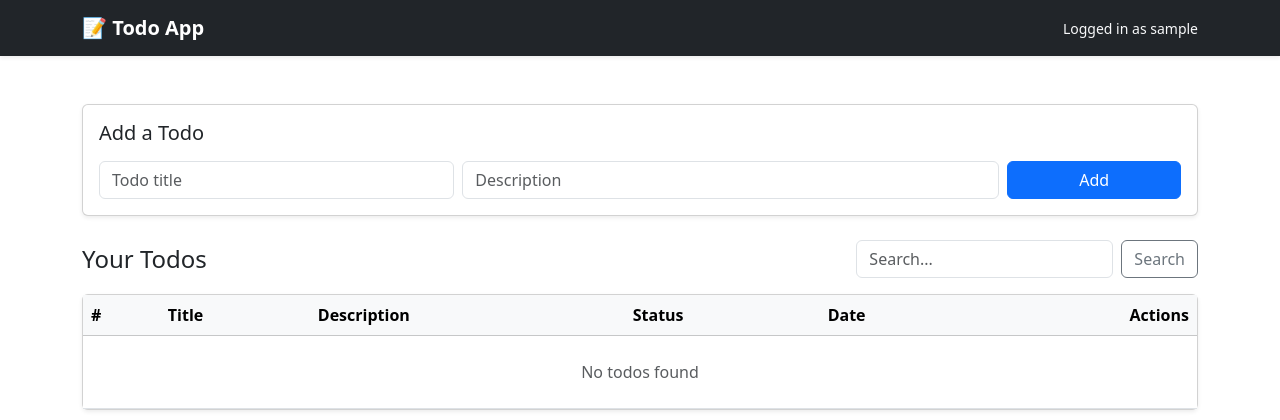
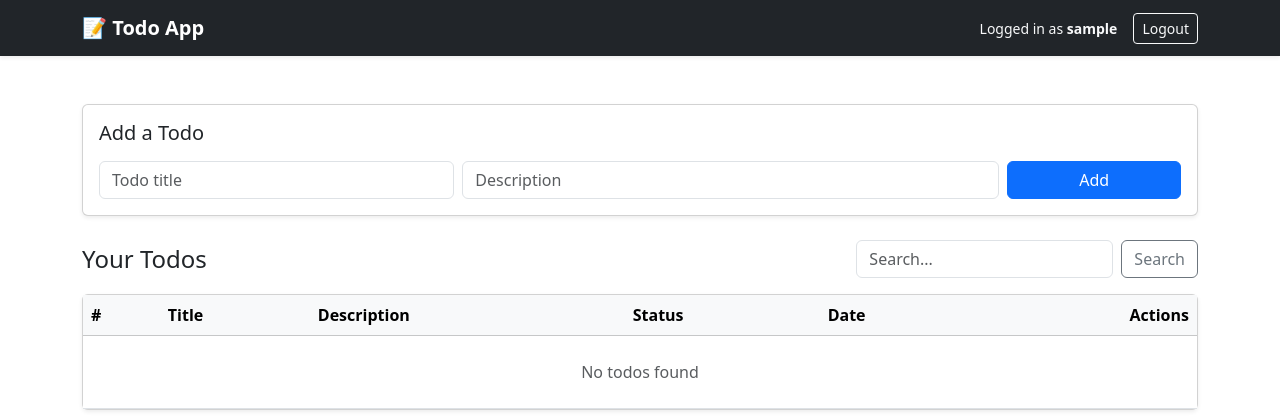
Before and after one commit to Agnish77/TodoApp, a Flask app: page / in a window 1280 px wide. Shown: the top 420 px of the page. Run offline with Flask 3, Linux system fonts and the light colour scheme; the visitor is signed in with stand-in values (Sample User, id 1); data that the repository does not hold is empty.

Commit message:
Refactor navbar for improved user display

```diff
--- a/templates/index.html
+++ b/templates/index.html
@@ -2,11 +2,23 @@
 {% block body %}
 
 <nav class="navbar navbar-dark bg-dark shadow-sm">
-  <div class="container">
+  <div class="container d-flex justify-content-between align-items-center">
+
     <a class="navbar-brand fw-bold" href="#">📝 Todo App</a>
-    <span class="text-light small">Logged in as {{ current_user.username }}</span>
+
+    <div class="d-flex align-items-center gap-3">
+      <span class="text-light small">
+        Logged in as <strong>{{ current_user.username }}</strong>
+      </span>
+
+      <a href="/logout" class="btn btn-sm btn-outline-light">
+        Logout
+      </a>
+    </div>
+
   </div>
 </nav>
+
 
 <div class="container my-5">
 
```
